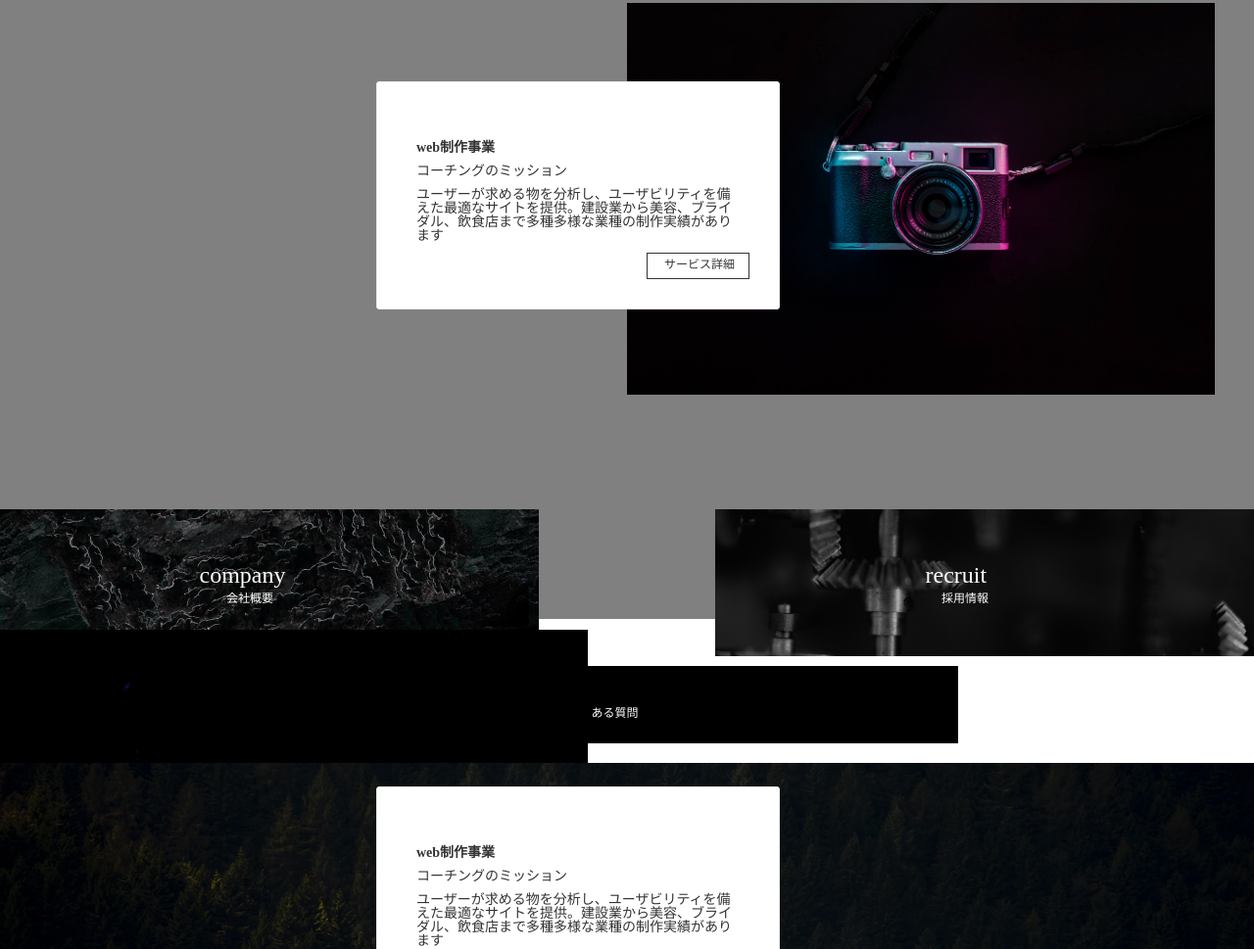
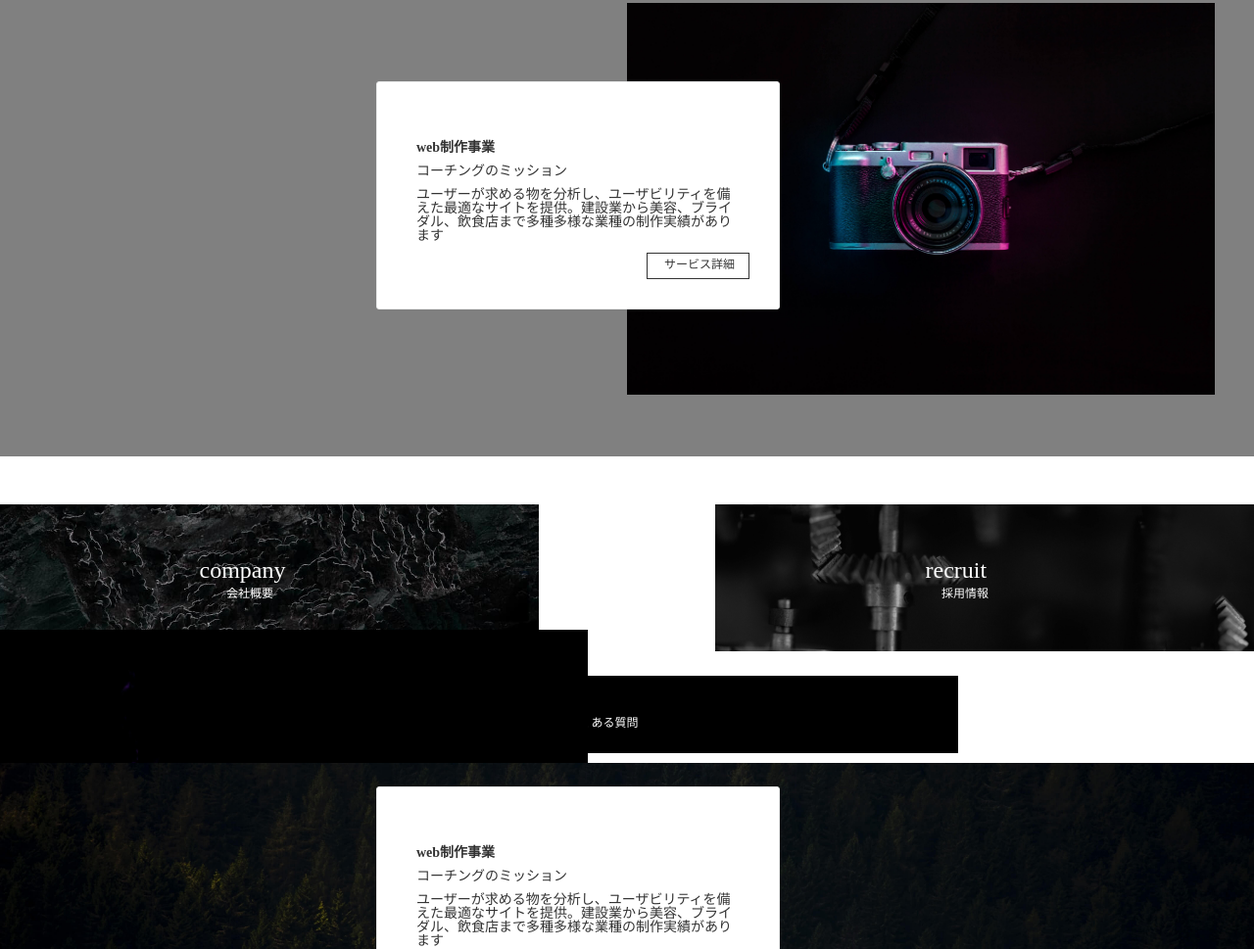
Before and after one commit to kk793/20210322_kimura, a plain HTML site: page COACHTECH/index.html in a window 1280 px wide. Shown: the part 1757-2726 px from the top of the page at 98% size. Drawn offline with Linux system fonts and the light colour scheme.

Commit message:
syuusei3

```diff
--- a/COACHTECH/css/style.css
+++ b/COACHTECH/css/style.css
@@ -240,15 +240,16 @@ height: 270px;
 
 body {
   background-color:black;
-  background:linear-gradient(180deg,black 0%,black 2000px,white 1000px,white 100%);
+  background:linear-gradient(180deg,black 0%,black 37%,white 37%,white 40%,#808080 40%,#808080 70%,white 70%,white 100%);
 }
 
 
 
 .service
-{background-color: #808080;
-top:122px;
+{
+top:150px;
 padding-left:50%;
+padding-top:0%;
 padding-bottom:90%;
 position:relative;
 }
@@ -354,13 +355,14 @@ height: 400px;
 z-index:1;
 }
 #company {
-  top: 10px;
+  top: 5px;
   height: 150px;
   width:550px;
   background: url(../img/company.jpeg) no-repeat;
-  background-size: cover;
+  background-size:cover;
   background-position: center;
   position: relative;
+  background-color:white;
 }
 
 .companytext{
@@ -382,7 +384,7 @@ z-index:1;
 }
 
 #recruit {
-  top: 10px;;
+  top: 5px;
   height: 150px;
   width:550px;
   background: url(../img/recruit.jpg) no-repeat;
@@ -419,7 +421,7 @@ background-color:black;
 width:100px;}
 .FAQ{
   width:700px;
-  top:20px;
+  top:30px;
   left:240px;
   position:relative;
   padding-top:2%;
--- a/COACHTECH/index.html
+++ b/COACHTECH/index.html
@@ -4,7 +4,7 @@
   <meta charset="UTF-8">
   <meta name="viewport" content="width=device-width, initial-scale=1.0">
   <title>COACHTECH</title>
-  <link rel="stylesheet" href="css/style.css"
+  <link rel="stylesheet" href="css/style.css">
 </head>
 <body>
   <header class="header">
```
